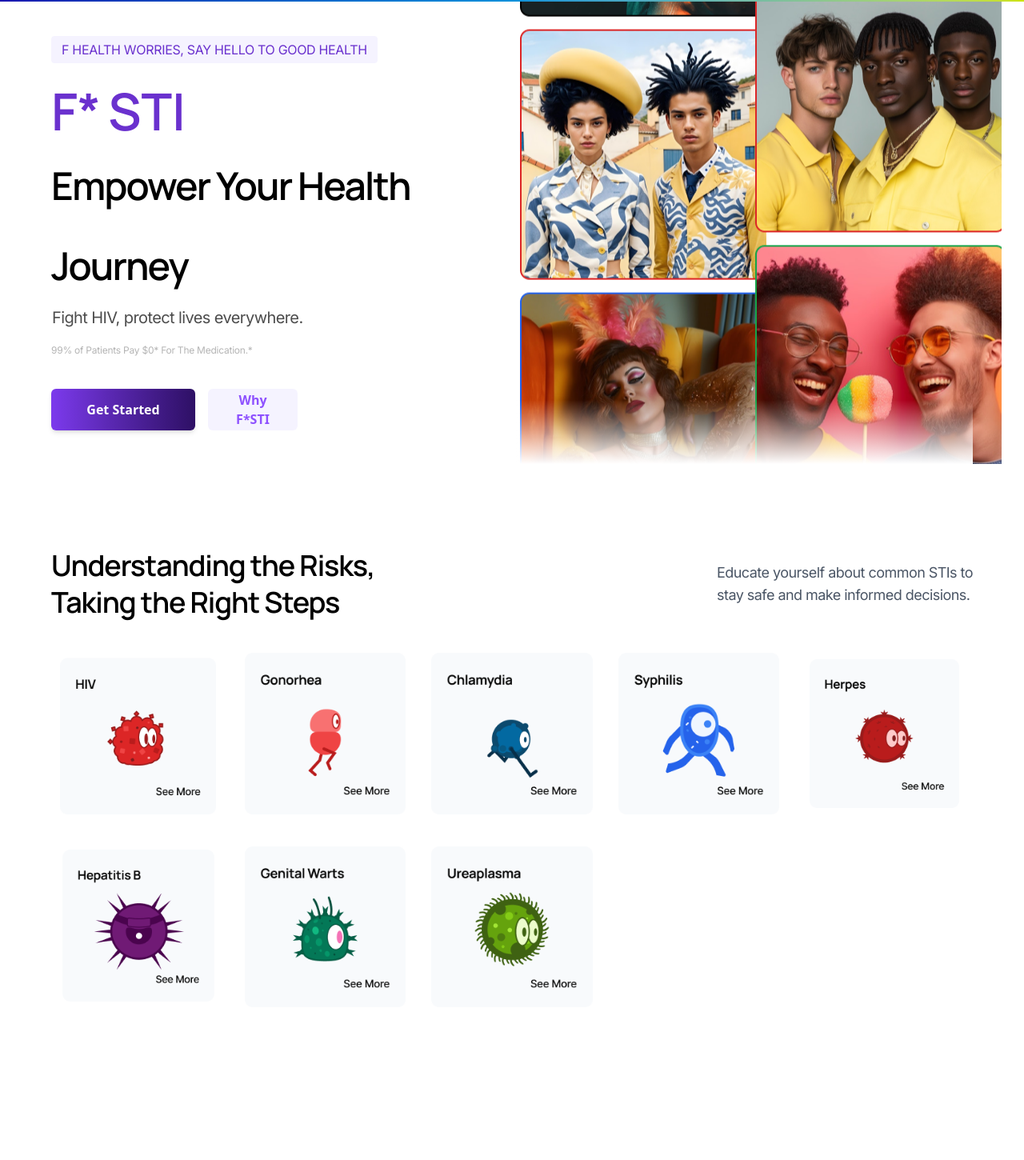
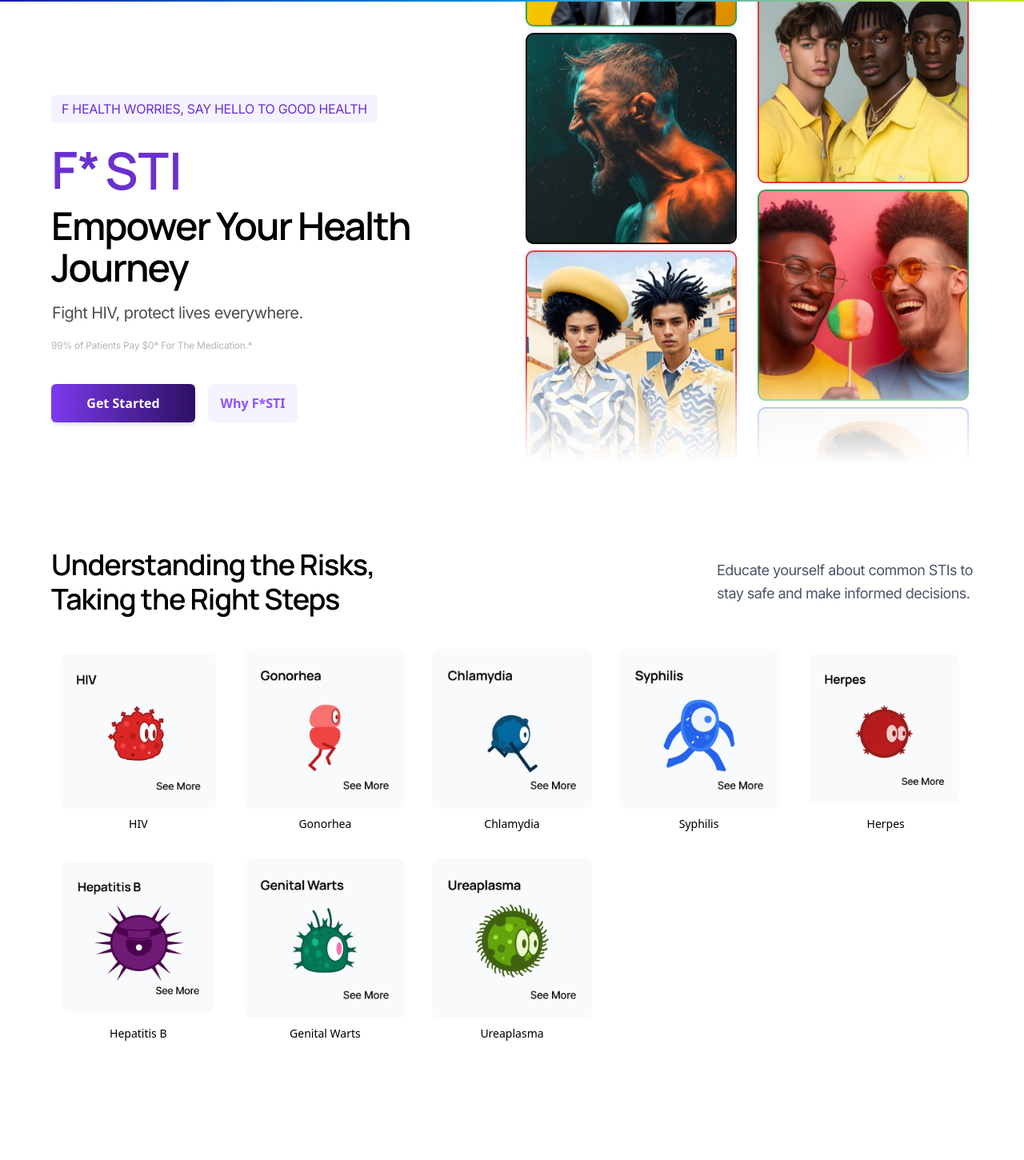
Before and after one commit to anamarisa/pharmacy-landing-page, a React (Vite) app: page / in a window 1280 px wide. Shown: the part 70-1520 px from the top of the page at 80% size. Built offline with nearby package versions, Linux system fonts and the light colour scheme.

Commit message:
responsive

```diff
--- a/package.json
+++ b/package.json
@@ -10,11 +10,14 @@
     "preview": "vite preview"
   },
   "dependencies": {
+    "@lottiefiles/lottie-player": "^2.0.12",
     "@tailwindcss/vite": "^4.1.4",
     "clsx": "^2.1.1",
     "framer-motion": "^12.7.3",
+    "lottie-react": "^2.4.1",
     "react": "^19.0.0",
     "react-dom": "^19.0.0",
+    "react-icons": "^5.5.0",
     "react-router-dom": "^6.30.0",
     "react-slick": "^0.30.3",
     "slick-carousel": "^1.8.1",
--- a/src/components/ComparisonTable.jsx
+++ b/src/components/ComparisonTable.jsx
@@ -13,33 +13,39 @@ import Icon6 from "../assets/table-icons/icon6.png";
 const features = [
   {
     feature: "Accessibility",
-    description: "F* STI is in all 50 states. The availability and ease of access for users to obtain services or products, including geographical reach and inclusivity for diverse demographics.",
-    icon: Icon1
+    description:
+      "F* STI is in all 50 states. The availability and ease of access for users to obtain services or products, including geographical reach and inclusivity for diverse demographics.",
+    icon: Icon1,
   },
   {
     feature: "Privacy",
-    description: "Confidential & Discreet—Your Privacy Matters. We ensure confidentiality and prevent unauthorized access to the patient's personal information.",
-    icon: Icon2
+    description:
+      "Confidential & Discreet—Your Privacy Matters. We ensure confidentiality and prevent unauthorized access to the patient's personal information.",
+    icon: Icon2,
   },
   {
     feature: "Cost",
-    description: "99% of our patients pay as low as $0 with insurance. We accept most commercial insurances. For uninsured patients, we can assist with enrollment in the patient assistance program that can significantly lower the payments.",
-    icon: Icon3
+    description:
+      "99% of our patients pay as low as $0 with insurance. We accept most commercial insurances. For uninsured patients, we can assist with enrollment in the patient assistance program that can significantly lower the payments.",
+    icon: Icon3,
   },
   {
     feature: "Convenient",
-    description: "No video or in-person visits needed. Our patients prefer convenience and minimal appointments. With ease, you can obtain a prescription entirely online.",
-    icon: Icon4
+    description:
+      "No video or in-person visits needed. Our patients prefer convenience and minimal appointments. With ease, you can obtain a prescription entirely online.",
+    icon: Icon4,
   },
   {
     feature: "Medication Delivery",
-    description: "Medication delivered at no cost for insured patients. We deliver your medications in discreet, unmarked packaging for your privacy.",
-    icon: Icon5
+    description:
+      "Medication delivered at no cost for insured patients. We deliver your medications in discreet, unmarked packaging for your privacy.",
+    icon: Icon5,
   },
   {
     feature: "STI Experts",
-    description: "One-stop shop for everything STI-related. From education and testing to treatment and medication delivery, we provide comprehensive care every step of the way.",
-    icon: Icon6
+    description:
+      "One-stop shop for everything STI-related. From education and testing to treatment and medication delivery, we provide comprehensive care every step of the way.",
+    icon: Icon6,
   },
 ];
 
@@ -47,14 +53,14 @@ export default function ComparisonTable() {
   return (
     <section className="px-4 pt-12 mb-40 text-center mx-auto max-w-[1100px]">
       {/* Section Heading */}
-      <div className="mb-4">
-        <h3 className="text-3xl md:text-4xl font-bold mb-3 flex items-center justify-center gap-2">
-          <img src={FSTILogo} alt="F*STI" className="h-8" />
-          <span className="font-manrope font-semibold text-[36px] leading-[46px] tracking-[-0.03em]">
+      <div className="mb-6 px-4">
+        <h3 className="text-2xl sm:text-3xl md:text-4xl font-bold mb-3 flex flex-col sm:flex-row items-center justify-center gap-2 text-center">
+          <img src={FSTILogo} alt="F*STI" className="h-8 sm:h-10" />
+          <span className="font-manrope font-semibold text-[24px] sm:text-[28px] md:text-[36px] leading-[32px] sm:leading-[38px] md:leading-[46px] tracking-[-0.03em]">
             vs. Others: What Makes Us Different
           </span>
         </h3>
-        <p className="font-inter text-[18px] leading-[28px] tracking-[-0.03em] font-normal text-gray-600 max-w-2xl mx-auto">
+        <p className="font-inter text-[15px] sm:text-[16px] md:text-[18px] leading-[24px] sm:leading-[26px] md:leading-[28px] tracking-[-0.03em] font-normal text-gray-600 max-w-2xl mx-auto text-center">
           Compare the features and benefits of F* STI against other providers,
           showcasing our commitment to fast, reliable, and user-friendly
           services.
@@ -66,17 +72,18 @@ export default function ComparisonTable() {
         <Button>Get Started</Button>
       </div>
 
-      {/* Comparison Table */}
-      <div className="border border-gray-300 rounded-xl overflow-hidden shadow-sm">
+      {/* Table Container for responsiveness */}
+      <div className="overflow-x-auto">
+        <div className="w-auto lg:min-w-[768px] border border-gray-300 rounded-xl overflow-hidden shadow-sm">
           {/* Header Row */}
-        <div className="flex bg-gray-100 font-inter font-medium text-[24px] leading-[32px] tracking-[-0.04em]">
-          <div className="w-[623px] p-4 flex items-center justify-center">
+          <div className="flex bg-gray-100 font-inter font-medium text-[20px] md:text-[24px] leading-[32px] tracking-[-0.04em]">
+            <div className="flex-[2] p-4 flex items-center justify-center">
               Features
             </div>
-          <div className="w-[209.5px] p-4 flex items-center justify-center">
+            <div className="flex-1 p-4 flex items-center justify-center">
               F* STI
             </div>
-          <div className="w-[209.5px] p-4 flex items-center justify-center">
+            <div className="flex-1 p-4 flex items-center justify-center">
               Others
             </div>
           </div>
@@ -85,38 +92,47 @@ export default function ComparisonTable() {
           {features.map((item, index) => (
             <div key={index} className="flex border-t border-gray-300">
               {/* Feature Column */}
-            <div className="w-[623px] p-4 text-left bg-white flex items-start pl-6">
-              <div className="flex items-start gap-4 w-full">
+              <div className="flex-[2] p-4 text-left bg-white flex items-start pl-4">
+                <div className="flex items-center md:items-start gap-4 w-full">
                   <div className="w-10 h-10 flex-shrink-0 flex items-center justify-center">
                     <img
                       src={item.icon}
                       alt={item.feature}
-                    className="w-10 h-10 object-contain"
+                      className="w-8 h-8 md:w-10 md:h-10 object-contain"
                     />
                   </div>
                   <div className="flex-1">
-                  <h4 className="font-semibold text-gray-900">{item.feature}</h4>
-                  <p className="text-sm text-gray-600 mt-1">{item.description}</p>
+                    <h4 className="font-semibold text-gray-900">
+                      {item.feature}
+                    </h4>
+                    <p className="text-sm text-gray-600 mt-1 hidden md:block">
+                      {item.description}
+                    </p>
                   </div>
                 </div>
               </div>
 
               {/* F*STI Column */}
-            <div className="w-[209.5px] p-4 bg-white flex items-center justify-center">
-              <div className="w-6 h-6 flex items-center justify-center">
-                <img src={done} alt="Available in F* STI" className="w-full h-full object-contain" />
-              </div>
+              <div className="flex-1 p-4 bg-white flex items-center justify-center">
+                <img
+                  src={done}
+                  alt="Available in F* STI"
+                  className="w-6 h-6 object-contain"
+                />
               </div>
 
               {/* Others Column */}
-            <div className="w-[209.5px] p-4 bg-white flex items-center justify-center">
-              <div className="w-6 h-6 flex items-center justify-center">
-                <img src={cancel} alt="Not available in others" className="w-full h-full object-contain" />
-              </div>
+              <div className="flex-1 p-4 bg-white flex items-center justify-center">
+                <img
+                  src={cancel}
+                  alt="Not available in others"
+                  className="w-6 h-6 object-contain"
+                />
               </div>
             </div>
           ))}
         </div>
+      </div>
     </section>
   );
 }
--- a/src/components/HeroSection.jsx
+++ b/src/components/HeroSection.jsx
@@ -23,7 +23,7 @@ export default function HeroSection({ scrollToComparison }) {
         keywordSliderRef.current.slickNext();
         subtitleSliderRef.current.slickNext();
       }
-    }, 4000); // 3000 autoplaySpeed + 1000 transition speed
+    }, 4000);
 
     return () => clearInterval(interval);
   }, []);
@@ -56,6 +56,8 @@ export default function HeroSection({ scrollToComparison }) {
     dots: false,
     pauseOnHover: false,
     cssEase: "linear",
+    centerMode: true, // Added for better mobile centering
+    centerPadding: "0px", // Ensures no extra padding
   };
 
   const imageSliderSettingsReversed = {
@@ -75,52 +77,49 @@ export default function HeroSection({ scrollToComparison }) {
   ];
 
   const column1 = [frame1, frame2, frame3, frame4];
-
   const column2 = [frame5, frame6, frame7, frame8];
 
   return (
-    <section className="bg-white text-black px-[64px] flex justify-between gap-6 items-center max-w-[1440px] mx-auto mb-20">
+    <section className="w-full bg-white text-black px-4 sm:px-6 lg:px-[64px] flex flex-col lg:flex-row justify-between gap-6 items-center lg:max-w-[1440px] mx-auto mb-20 text-center lg:text-left relative">
       {/* Left Side Content */}
-      <div>
-        <div className="inline-flex items-center rounded-[4px] p-[4px_12px] gap-1 border border-[#F5F3FF] bg-[#F5F3FF] mb-4">
-          <p className="font-inter font-normal text-[16px] leading-[24px] tracking-[-0.02em] text-[#6A31CE]">
+      <div className="w-full max-w-[500px] lg:max-w-none mx-auto lg:mx-0 lg:text-left flex flex-col items-center lg:items-start">
+        {/* Badge */}
+        <div className="inline-flex items-center rounded-[4px] p-[4px_12px] gap-1 border border-[#F5F3FF] bg-[#F5F3FF] mb-4 mt-16">
+          <p className="font-inter font-normal text-[12px] sm:text-[16px] leading-[24px] tracking-[-0.02em] text-[#6A31CE]">
             F HEALTH WORRIES, SAY HELLO TO GOOD HEALTH
           </p>
         </div>
 
-        {/* F* [Sliding Word] */}
+        {/* Title with Sliding Word */}
         <div className="flex items-center h-[87px] overflow-hidden">
-          <h2 className="font-manrope font-semibold text-dark-violet text-[64px] leading-[87px] mr-2">
+          <h2 className="font-manrope font-semibold text-dark-violet text-[64px] leading-[87px] flex">
             F*
-          </h2>
-          <Slider
-            ref={keywordSliderRef}
-            {...{ ...textSliderSettings, autoplay: false }}
-            className="w-[120px]"
-          >
+            <div className="w-[120px] ml-1">
+              <Slider ref={keywordSliderRef} {...textSliderSettings}>
                 {textContent.map((item, index) => (
                   <div key={index}>
-                <h2 className="font-manrope font-semibold text-dark-violet text-[64px] leading-[87px]">
-                  {item.keyword}
-                </h2>
+                    <span>{item.keyword}</span>
                   </div>
                 ))}
               </Slider>
             </div>
+          </h2>
+        </div>
 
-        <h3 className="font-manrope font-semibold text-[48px] leading-[100px] tracking-[-0.04em]">
+        <h3 className="font-manrope font-semibold text-[20px] sm:text-[48px] leading-[40px] sm:leading-[52px] tracking-[-0.04em] mb-2 sm:mb-4">
           Empower Your Health Journey
         </h3>
+
         {/* Subtitle slider */}
-        <div className="h-[32px] overflow-hidden mb-4">
+        <div className="h-[32px] overflow-hidden mb-5 sm:mb-4 w-full">
           <Slider
             ref={subtitleSliderRef}
             {...{ ...textSliderSettings, autoplay: false }}
-            className="w-[500px]"
+            className="w-full max-w-[500px] mx-auto lg:mx-0"
           >
             {textContent.map((item, index) => (
               <div key={index}>
-                <p className="font-inter text-[20px] leading-[28px] max-w-[500px] text-black/70 tracking-[-0.03em] font-normal">
+                <p className="font-inter text-[18px] sm:text-[20px] leading-[24px] sm:leading-[28px] text-black/70 tracking-[-0.03em] font-normal">
                   {item.subtitle}
                 </p>
               </div>
@@ -129,32 +128,35 @@ export default function HeroSection({ scrollToComparison }) {
         </div>
 
         {/* Static Subtitle */}
-        <p className="font-inter font-normal text-[12px] leading-[16px] tracking-[-0.02em] text-[#0A0A0A] opacity-30 mb-10">
+        <p className="font-inter font-normal text-[12px] leading-[16px] tracking-[-0.02em] text-[#0A0A0A] opacity-30 mb-6 sm:mb-10 hidden sm:block">
           99% of Patients Pay $0* For The Medication.*
         </p>
 
         {/* Buttons */}
-        <div className="flex gap-4">
-          <Button onClick={scrollToComparison}>Get Started</Button>
-          <Button variant="secondary">Why F*STI</Button>
+        <div className="flex flex-col sm:flex-row gap-4 ">
+          <Button onClick={scrollToComparison} className="">
+            Get Started
+          </Button>
+          <Button variant="secondary" className="hidden sm:flex">
+            Why F*STI
+          </Button>
         </div>
       </div>
 
       {/* Dual Column Vertical Sliders */}
-      <div className="grid grid-cols-2 gap-4 h-[578px] relative">
+      <div className="relative w-full max-w-[700px] h-[360px] sm:h-[578px] mt-8 lg:mt-0 overflow-hidden">
+        <div className="grid grid-cols-2 gap-1 sm:gap-4 w-full h-full mx-auto">
           {/* Column 1 */}
-        <div className="w-[313px] h-full overflow-hidden">
+          <div className="w-full h-full">
             <Slider {...imageSliderSettings}>
               {column1.map((src, index) => (
-              <div key={index} className="p-1">
-                <div className="relative w-[313px] h-[313px]">
-                  <div className="absolute inset-0 overflow-hidden">
+                <div key={index} className="px-1">
+                  <div className="relative w-full aspect-square">
                     <img
                       src={src}
                       alt={`Slide ${index}`}
-                      className="w-full h-full object-cover"
+                      className="w-full h-full object-cover rounded-lg"
                     />
-                  </div>
                   </div>
                 </div>
               ))}
@@ -162,26 +164,25 @@ export default function HeroSection({ scrollToComparison }) {
           </div>
 
           {/* Column 2 */}
-        <div className="w-[313px] h-full overflow-hidden">
+          <div className="w-full h-full">
             <Slider {...imageSliderSettingsReversed}>
               {column2.map((src, index) => (
-              <div key={index} className="p-1">
-                <div className="relative w-[313px] h-[313px]">
-                  <div className="absolute inset-0 overflow-hidden">
+                <div key={index} className="px-1">
+                  <div className="relative w-full aspect-square">
                     <img
                       src={src}
                       alt={`Slide Reverse ${index}`}
-                      className="w-full h-full object-cover"
+                      className="w-full h-full object-cover rounded-lg"
                     />
-                  </div>
                   </div>
                 </div>
               ))}
             </Slider>
           </div>
+        </div>
 
-        {/* Gradient Overlay */}
-        <div className="absolute bottom-0 left-0 right-0 h-20 bg-gradient-to-t from-white to-transparent pointer-events-none z-10" />
+        {/* Gradient Overlay - Fixed to be visible */}
+        <div className="absolute bottom-0 left-0 right-0 h-32 bg-gradient-to-t from-white via-white/70 to-transparent pointer-events-none z-10" />
       </div>
     </section>
   );
--- a/src/components/MediaLogosSection.jsx
+++ b/src/components/MediaLogosSection.jsx
@@ -15,7 +15,7 @@ export default function MediaLogosSection() {
   return (
     <section className="bg-light-orange py-12 my-30 px-6">
       <div className="max-w-6xl mx-auto">
-        <div className="flex flex-wrap justify-center items-center gap-16">
+        <div className="grid grid-cols-2 md:grid-cols-4 gap-8 place-items-center">
           {mediaLogos.map((media, index) => (
             <div
               key={index}
--- a/src/components/PrivacyAccordion.jsx
+++ b/src/components/PrivacyAccordion.jsx
@@ -69,9 +69,9 @@ export default function PrivacyAccordion() {
   };
 
   return (
-    <section className="px-[64px] h-screen custom-gradient-bg grid md:grid-cols-2 gap-8 items-center">
+    <section className="px-[64px] py-16 custom-gradient-bg grid md:grid-cols-2 gap-8 items-center">
       <div>
-        <h3 className="font-manrope text-[36px] leading-[46px] tracking-[-0.03em] font-semibold mb-4">
+        <h3 className="font-manrope text-[30px] lg:text-[36px] leading-[32px] lg:leading-[46px] tracking-[-0.03em] font-semibold mb-4">
           Fight STIs with Ease and Confidence
         </h3>
         <p className="font-inter text-[18px] leading-[28px] font-normal tracking-[-0.03em] text-gray-700 mb-6">
--- a/src/components/STI/STIAwareness.jsx
+++ b/src/components/STI/STIAwareness.jsx
@@ -1,6 +1,9 @@
 import React, { useState } from "react";
 import STIDetailCard from "./STIDetailCard";
 import { categoryDetails, categories } from "../../data/categoryDetails";
+import Slider from "react-slick";
+import "slick-carousel/slick/slick.css";
+import "slick-carousel/slick/slick-theme.css";
 
 export default function STIAwareness() {
   const [selected, setSelected] = useState(null);
@@ -15,50 +18,99 @@ export default function STIAwareness() {
       setTimeout(() => {
         setSelected(category);
         setFadeIn(true);
-      }, 50); // kasih jeda kecil supaya transition bisa jalan
+      }, 50);
     }
   };
 
+  // Slider settings for mobile
+  const sliderSettings = {
+    dots: true,
+    arrows: false,
+    infinite: false,
+    speed: 500,
+    slidesToShow: 2,
+    slidesToScroll: 1,
+    responsive: [
+      {
+        breakpoint: 640,
+        settings: {
+          slidesToShow: 1,
+          slidesToScroll: 1,
+        },
+      },
+    ],
+  };
+
   return (
-    <section className="px-[64px] py-6">
-      <div className="flex justify-between items-center mb-8">
-        <h3 className="font-manrope text-[36px] leading-[46px] tracking-[-0.03em] text-xl font-semibold">
-          Understanding the Risks,{" "}
-          <span>
-            <br />
-            Taking the Right Steps
-          </span>
+    <section className="px-4 sm:px-8 lg:px-[64px] py-10 sm:py-6">
+      {/* Desktop Header (hidden on mobile) */}
+      <div className="hidden md:flex justify-between items-center mb-8">
+        <h3 className="font-manrope text-[36px] leading-[1.2] tracking-[-0.03em] font-semibold">
+          Understanding the Risks,
+          <br />
+          Taking the Right Steps
         </h3>
-        <p className="font-inter text-[18px] leading-[28px] font-normal tracking-[-0.03em] text-gray-600">
-          Educate yourself about common STIs to{" "}
-          <span>
-            <br />
-            stay safe and make informed decisions.
-          </span>
+        <p className="font-inter text-base lg:text-[18px] leading-relaxed font-normal tracking-[-0.03em] text-gray-600 max-w-md">
+          Educate yourself about common STIs to
+          <br />
+          stay safe and make informed decisions.
         </p>
       </div>
 
-      <div className="grid grid-cols-2 md:grid-cols-5 gap-4 mt-4">
+      {/* Mobile Only - Awards Header */}
+      <div className="md:hidden mb-4">
+        <h3 className="font-manrope text-[30px] lg:text-[36px] sm:text-3xl leading-[1.2] tracking-[-0.03em] font-semibold text-center">
+          Our Awards & Credentials
+        </h3>
+      </div>
+
+      {/* Mobile Slider */}
+      <div className="md:hidden">
+        <Slider {...sliderSettings} className="mb-6">
+          {categories.map((category) => (
+            <div
+              key={category.name}
+              className="px-2 py-4 text-center cursor-pointer"
+              onClick={() => handleSelect(category.name)}
+            >
+              <div className="flex items-center justify-center mb-2">
+                <img
+                  src={category.image}
+                  alt={category.name}
+                  className="w-[244px] object-contain"
+                  loading="lazy"
+                />
+              </div>
+            </div>
+          ))}
+        </Slider>
+      </div>
+
+      {/* Desktop Grid (hidden on mobile) */}
+      <div className="hidden md:grid grid-cols-2 lg:grid-cols-5 gap-4 mt-4">
         {categories.map((category) => (
           <div
             key={category.name}
-            className="p-2 text-center cursor-pointer"
+            className="p-2 text-center cursor-pointer hover:scale-105 transition-transform"
             onClick={() => handleSelect(category.name)}
           >
             <div className="aspect-square flex items-center justify-center mb-2">
               <img
                 src={category.image}
                 alt={category.name}
-                className="h-full w-full object-contain"
+                className="h-full w-full object-contain max-h-[200px]"
+                loading="lazy"
               />
             </div>
+            <p className="text-sm font-medium">{category.name}</p>
           </div>
         ))}
       </div>
 
+      {/* Detail Card */}
       {selected && (
         <div
-          className={`transition-opacity duration-1000 ease-out ${
+          className={`transition-opacity duration-300 ease-out mt-6 ${
             fadeIn ? "opacity-100" : "opacity-0"
           }`}
         >
--- a/src/components/STI/STIDetailCard.jsx
+++ b/src/components/STI/STIDetailCard.jsx
@@ -9,10 +9,10 @@ export default function STIDetailCard({ selected, categoryDetails }) {
   const detail = categoryDetails[selected];
 
   return (
-    <div className="mt-10 bg-white-neutral rounded-xl shadow-sm px-8 py-8 flex flex-col gap-6">
+    <div className="mt-6 sm:mt-10 bg-white-neutral rounded-xl shadow-sm px-4 sm:px-6 lg:px-8 py-4 sm:py-6 lg:py-8 flex flex-col gap-4 sm:gap-6">
       <STIDetailHeader />
 
-      <div className="flex flex-col md:flex-row justify-between gap-6">
+      <div className="flex flex-col lg:flex-row justify-between gap-4 sm:gap-6">
         <STIDetailLeft title={selected} description={detail.description} />
         <STIDetailTable detail={detail} />
       </div>
--- a/src/components/common/Button.jsx
+++ b/src/components/common/Button.jsx
@@ -9,7 +9,7 @@ export default function Button({
   ...props
 }) {
   const baseStyles =
-    "h-[52px] text-[16px] font-semibold rounded-[6px] px-4 py-[14px] flex items-center justify-center transition-all duration-300";
+    "h-[36px] text-[16px] font-semibold rounded-[6px] px-3 py-6 gap-[8px] flex items-center justify-center transition-all duration-300";
 
   const variants = {
     primary:
```
Also changed, not shown: src/components/HeroesSection.jsx (+6 -6 lines), src/components/PrepGuide.jsx (+6 -6 lines), src/components/SubscriptionSection.jsx (+43 -7 lines), src/components/Testimonials.jsx (+13 -24 lines), 1 other file (tests, documents, lock files or other folders). Lines whose indentation alone changed are shown as unchanged.
